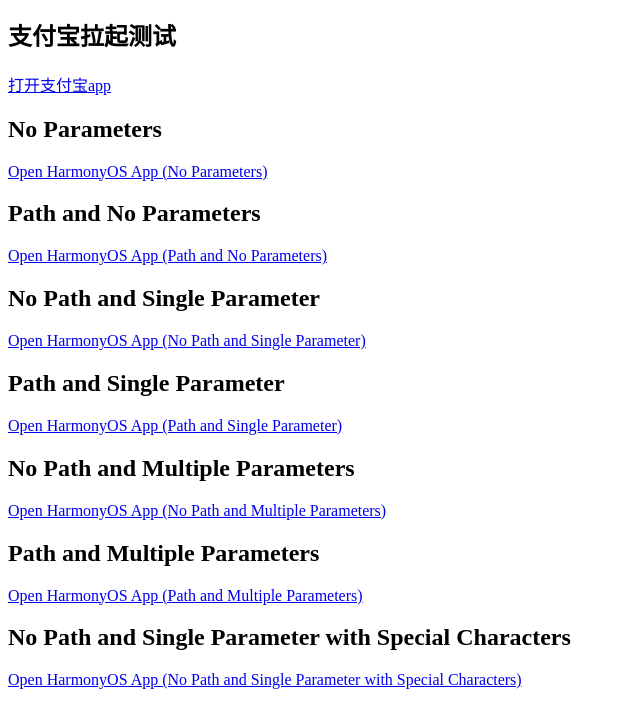
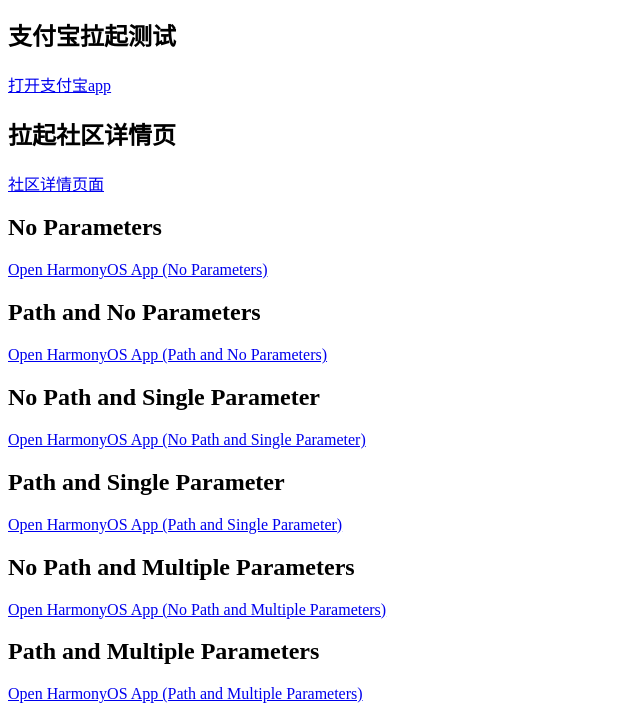
Before and after one commit to kirin233x/staticweb, a plain HTML site: page index.html in a window 1280 px wide. Shown: the part 101-806 px from the top of the page, without its empty margins (0-640 px from the left). Drawn offline with Linux system fonts and the light colour scheme.

Commit message:
Update index.html

```diff
--- a/index.html
+++ b/index.html
@@ -11,6 +11,10 @@
 
     <h2>支付宝拉起测试</h2>
     <a href="alipays://app.huawei.motor"> 打开支付宝app</a>
+
+    <h2>拉起社区详情页</h2>
+    <a href="motor://app.huawei.motor/community/post/detail?contentId=90581693&postId=90581551&posttype=4"> 社区详情页面</a>
+
 
     <h2>No Parameters</h2>
     <a href="motor://app.huawei.motor">Open HarmonyOS App (No Parameters)</a>
```
